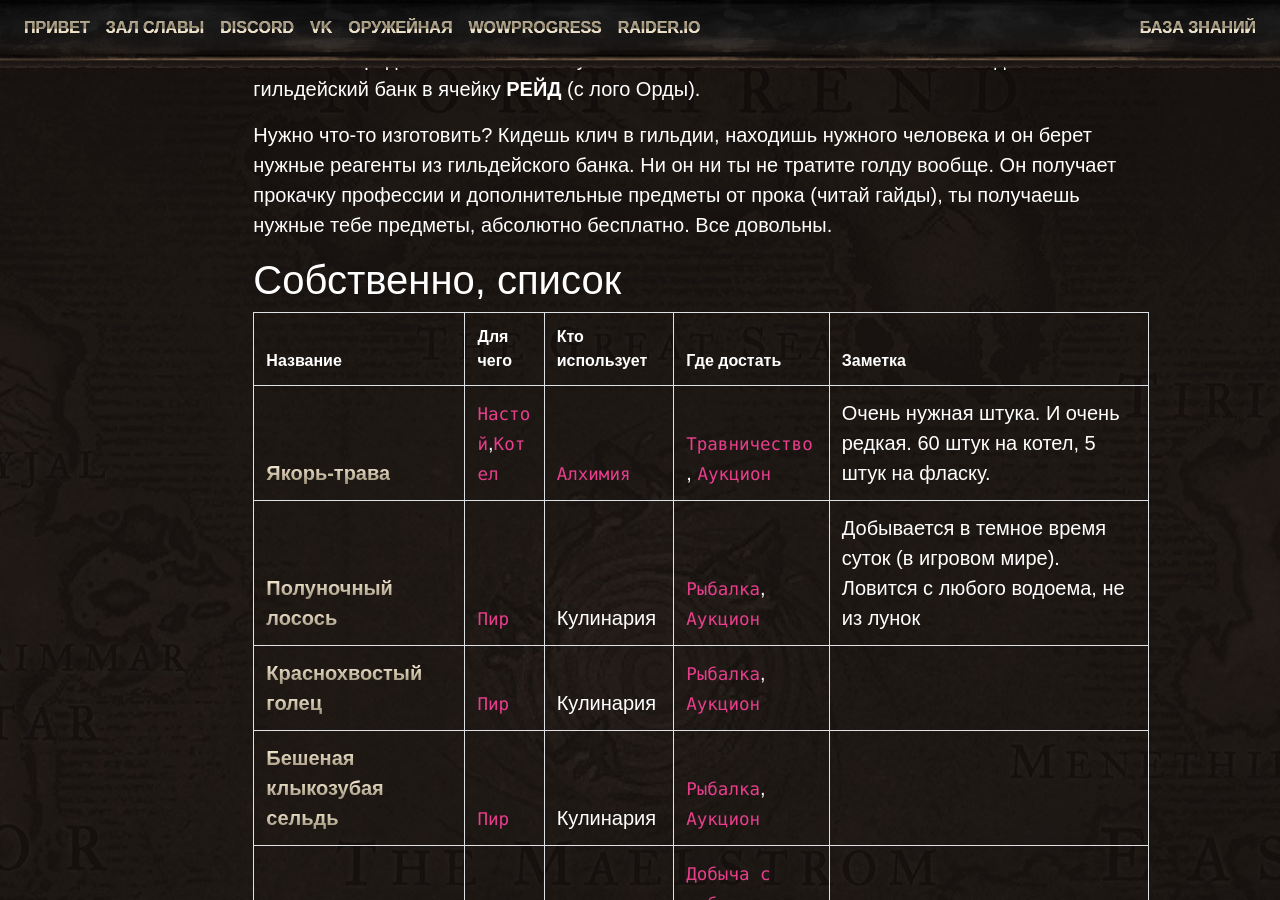
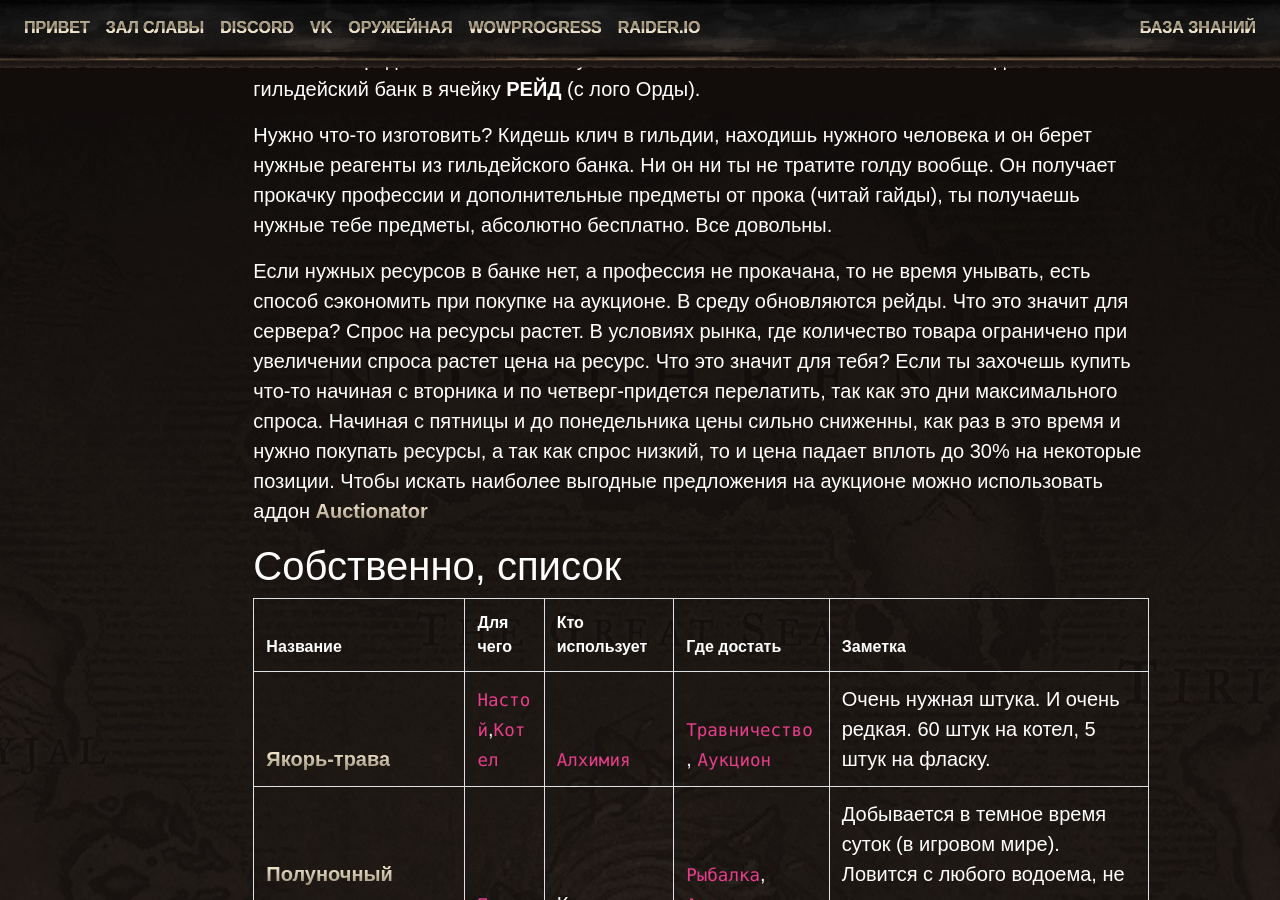
Before and after one commit to forestguild/website, a Jekyll site: the page built from wiki/reagents.md, in a window 1280 px wide and 900 px high, scrolled down 910 px. Built offline with Jekyll 4.4.1, drawn with Linux system fonts in a browser that asks for light colours.

Commit message:
Update reagents.md

```diff
--- a/wiki/reagents.md
+++ b/wiki/reagents.md
@@ -34,6 +34,7 @@ order: 5
 
 Нужно что-то изготовить? Кидешь клич в гильдии, находишь нужного человека и он берет нужные реагенты из гильдейского банка. Ни он ни ты не тратите голду вообще. Он получает прокачку профессии и дополнительные предметы от прока (читай гайды), ты получаешь нужные тебе предметы, абсолютно бесплатно. Все довольны.
 
+Если нужных ресурсов в банке нет, а профессия не прокачана, то не время унывать, есть способ сэкономить при покупке на аукционе. В среду обновляются рейды. Что это значит для сервера? Спрос на ресурсы растет. В условиях рынка, где количество товара ограничено при увеличении спроса растет цена на ресурс. Что это значит для тебя? Если ты захочешь купить что-то начиная с вторника и по четверг-придется перелатить, так как это дни максимального спроса. Начиная с пятницы и до понедельника цены сильно сниженны, как раз в это время и нужно покупать ресурсы, а так как спрос низкий, то и цена падает вплоть до 30% на некоторые позиции. Чтобы искать наиболее выгодные предложения на аукционе можно использовать аддон [Auctionator](https://wow.curseforge.com/projects/auctionator/files/2609812)
 
 # Собственно, список
 
```
